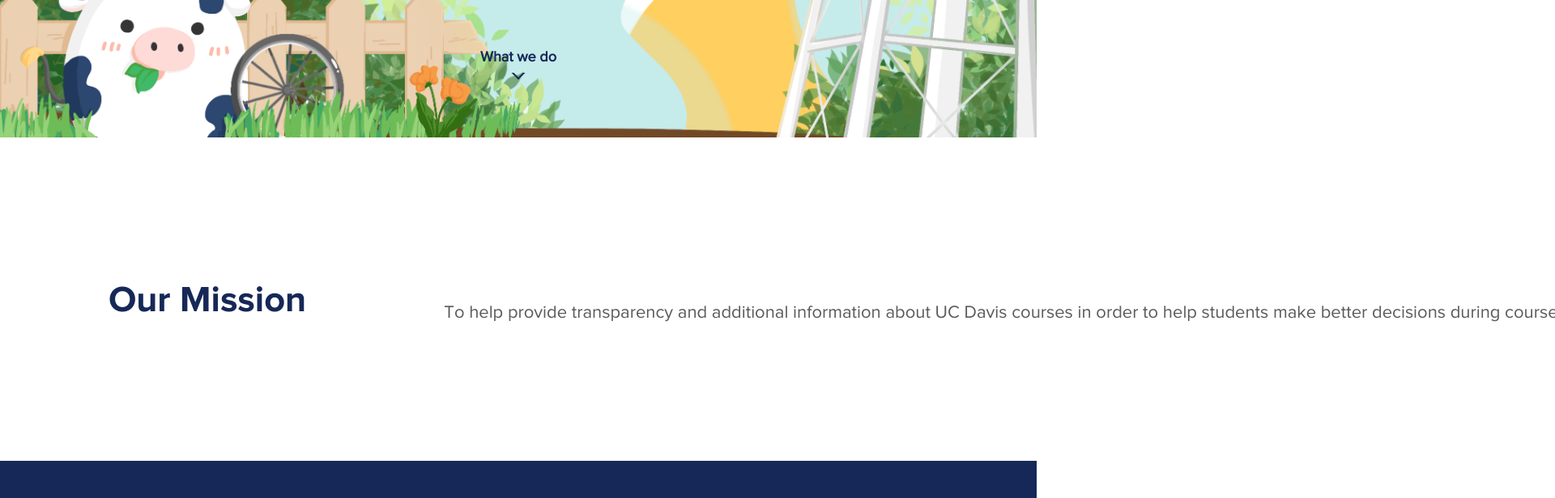
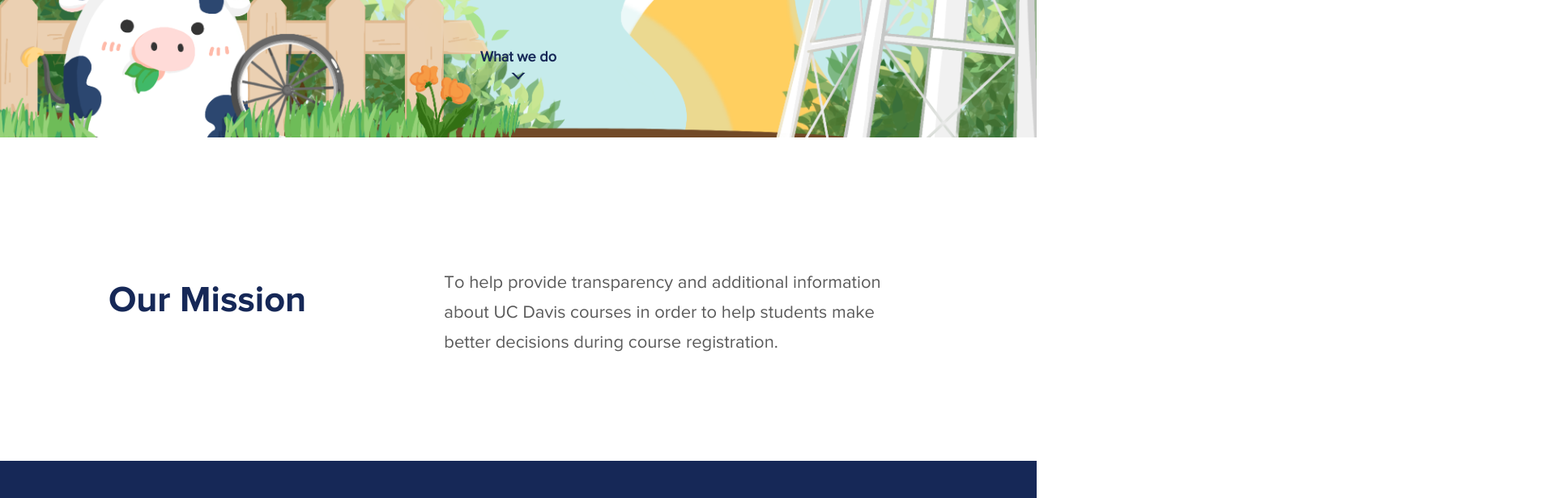
Before and after one commit to Codelab-Davis/Schedule-Tool, a React (Create React App) app in the folder schedule-tool/frontend/: page / in a window 1280 px wide. Shown: the part 691-1307 px from the top of the page at 81% size, 1920 px wide, since content can reach past the window. Built offline with nearby package versions, Linux system fonts and the light colour scheme.

Commit message:
bug fixes

```diff
--- a/schedule-tool/frontend/src/components/course-card.component.js
+++ b/schedule-tool/frontend/src/components/course-card.component.js
@@ -447,7 +447,7 @@ class CourseCard extends Component{
         for(var index = 0; index < this.state.detail.length; index++) {
           // this course HTML info
           var this_course = (
-            <tr className="row" style={{marginLeft:"0px", marginRight:"0px" }}>
+            <tr className="row" style={{marginLeft:"0px", marginRight:"0px", cursor: "pointer"}}>
                 <td className="col-8" style={{border:"0", marginTop: "1rem"}}>
                   <h4 id="classid"><strong>{this.state.detail[index].course_id}</strong></h4>
                   <h4 id="classname">{this.state.detail[index].name}</h4>
--- a/schedule-tool/frontend/src/components/css/home-page.css
+++ b/schedule-tool/frontend/src/components/css/home-page.css
@@ -15,10 +15,6 @@ a, a:hover, a:focus, a:active {
     color: inherit;
 }
 
-.maindiv {
-    width: auto;
-    white-space: nowrap;
-}
 
 .intro{
     font-family: "ProximaNova", "Helvetica Neue";
--- a/schedule-tool/frontend/src/components/home-page.component.js
+++ b/schedule-tool/frontend/src/components/home-page.component.js
@@ -9,7 +9,7 @@ export default class HomePage extends Component {
     render(){
         return(
             // background-image: url("localhost:3000(/img/Home%20Illustration.png");
-            <div class="maindiv">
+            <div>
             {/* // <div styles={{ backgroundImage:`url(${background})`}} > */}
                 <div id="intro" class="introspace">
                     <div class="intro">
@@ -18,7 +18,7 @@ export default class HomePage extends Component {
                             <h1 class="title"><span class="Aggie"><b>Aggie</b></span><span class="Explorer"><b>Explorer</b></span></h1>
                             <h6 class="Description">Grade distribution and enrollment probability tool</h6>
                             <p class="button">
-                                <a id="homebutton" class="btn btn-large btn-info" href="list">Browse Courses</a>
+                                <a id="homebutton" class="btn btn-large btn-info" href="course">Browse Courses</a>
                             </p>
                         </div>
                         <div class="introarrow">
```
Also changed, not shown: 1 other file (tests, documents, lock files or other folders).
